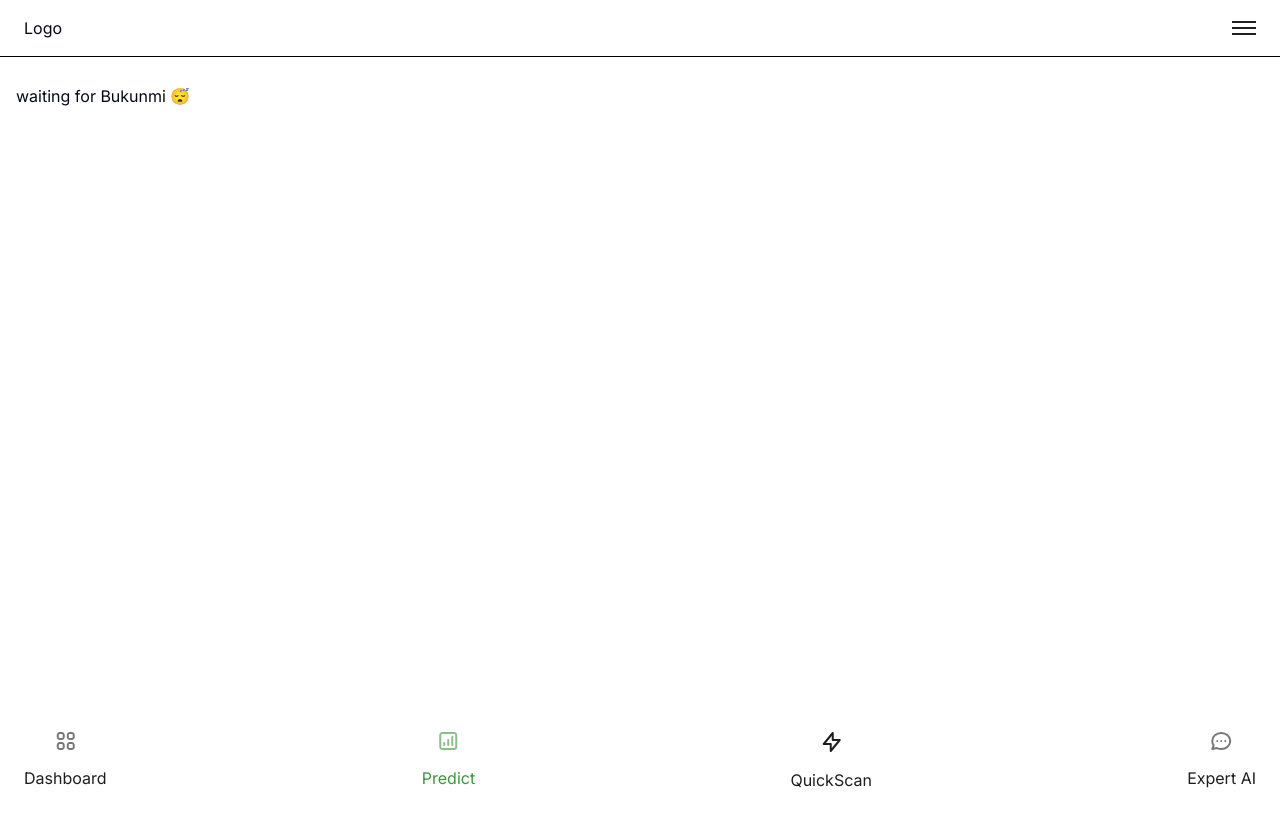
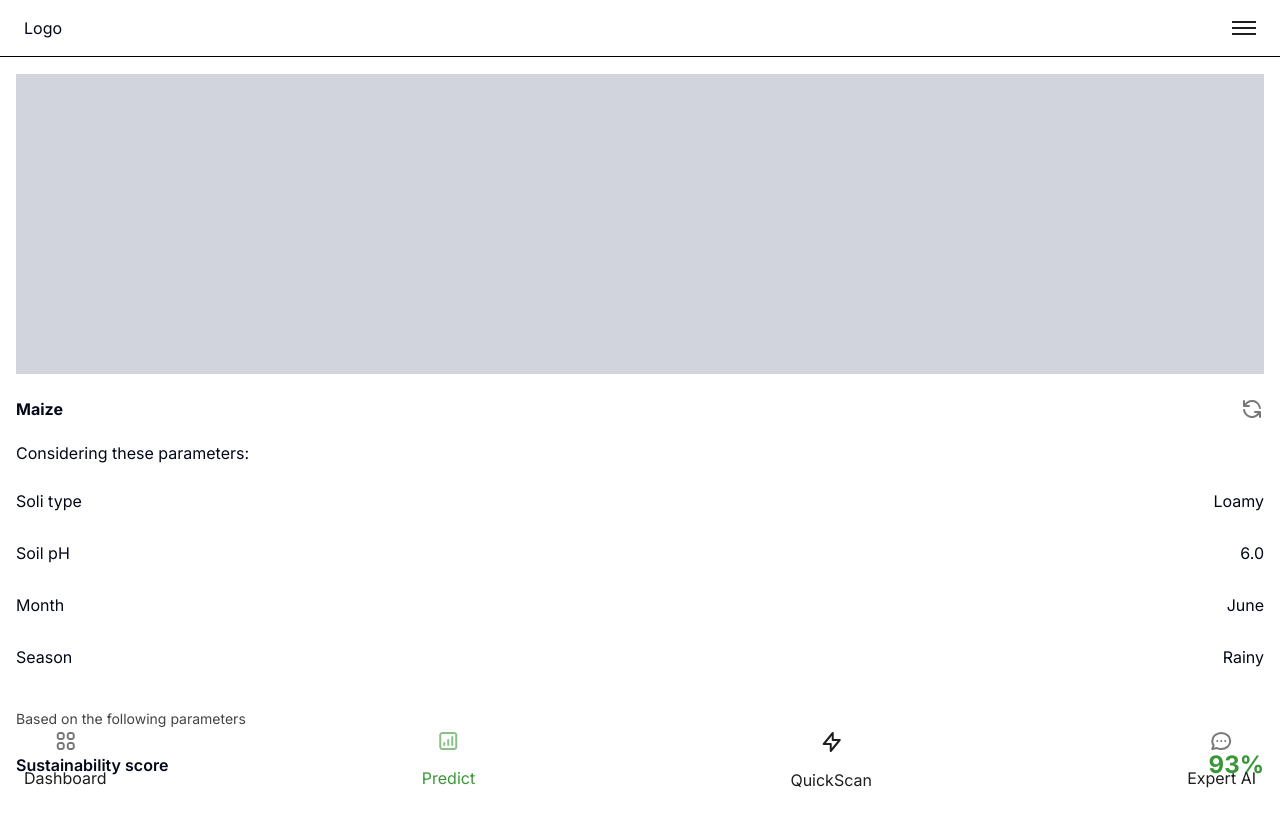
Before and after one commit to Enielect/agro-predict, a Next.js app: page /core/predict in a window 1280 px wide. Shown: the top 826 px of the page. Before the commit the page ends 800 px from the top, so only its background shows below. Built offline with nearby package versions, Linux system fonts and the light colour scheme.

Commit message:
Feat: implement the base design for preduct feature

```diff
--- /dev/null
+++ b/app/core/predict/components/DataOptions.tsx
@@ -0,0 +1,50 @@
+import React from "react";
+import PredictInput from "./PredictInput";
+import Button from "@/app/(auth)/_components/Button";
+
+const DataOptions = () => {
+  return (
+    <div>
+      <h2 className="font-semibold text-3xl py-4">Predict</h2>
+      <p>Enter the data of your selected paramters</p>
+      <div className="py-5 space-y-5">
+        <PredictInput
+          icon={null}
+          inputName="Crop Type"
+          label="Last Name"
+          placeholder="Enter your last name"
+          error={undefined}
+        />
+        <PredictInput
+          icon={null}
+          inputName="Crop Type"
+          label="Last Name"
+          placeholder="Enter your last name"
+          error={undefined}
+        />
+        <PredictInput
+          icon={null}
+          inputName="Crop Type"
+          label="Last Name"
+          placeholder="Enter your last name"
+          error={undefined}
+        />
+        <PredictInput
+          icon={null}
+          inputName="Crop Type"
+          label="Last Name"
+          placeholder="Enter your last name"
+          error={undefined}
+        />
+      </div>
+      <div className="space-y-4">
+        <Button style="active" type="submit">
+          Predict
+        </Button>
+        <Button style="guest">Edit Parameters</Button>
+      </div>
+    </div>
+  );
+};
+
+export default DataOptions;
--- /dev/null
+++ b/app/core/predict/components/ParameterOptions.tsx
@@ -0,0 +1,43 @@
+"use client";
+
+import React, { useState } from "react";
+
+const ParameterOptions = () => {
+  return (
+    <div>
+      <h2 className="text-3xl font-semibold py-3">Predict</h2>
+      <div className="py-3">
+        Select the parameters you want to use. Your can select more than one.
+      </div>
+      <div className="space-y-4 mb-6">
+        {Array(6)
+          .fill(0)
+          .map((ele, i) => (
+            <SelectOption key={i} description="placeholder text" />
+          ))}
+      </div>
+      <button className="bg-[#389738] w-full rounded-full text-center py-3 text-white">Proceed (4 Selected)</button>
+    </div>
+  );
+};
+
+function SelectOption({ description }: { description: string }) {
+  const [isChecked, SetIsChecked] = useState(false);
+  return (
+    <div
+      className={`flex justify-between py-3 px-4 rounded-md border ${
+        isChecked && "border-[#389738]"
+      } items-center`}
+    >
+      <span>{description}</span>
+      <input
+        type="checkbox"
+        value={Number(isChecked)}
+        onChange={() => SetIsChecked((c) => !c)}
+        className="accent-[#389738]"
+      />
+    </div>
+  );
+}
+
+export default ParameterOptions;
--- /dev/null
+++ b/app/core/predict/components/PredictDescription.tsx
@@ -0,0 +1,86 @@
+import Image from "next/image";
+import React, { ReactNode } from "react";
+
+const Refresh = () => {
+  return (
+    <svg
+      width="24"
+      height="24"
+      viewBox="0 0 24 24"
+      fill="none"
+      xmlns="http://www.w3.org/2000/svg"
+    >
+      <path
+        d="M4 4V9H4.582M4.582 9C5.24585 7.35813 6.43568 5.98291 7.96503 5.08986C9.49438 4.19681 11.2768 3.83641 13.033 4.06514C14.7891 4.29387 16.4198 5.0988 17.6694 6.35378C18.919 7.60876 19.7168 9.24286 19.938 11M4.582 9H9M20 20V15H19.419M19.419 15C18.7542 16.6409 17.564 18.015 16.0348 18.9073C14.5056 19.7995 12.7237 20.1595 10.9681 19.9309C9.21246 19.7022 7.5822 18.8979 6.33253 17.6437C5.08287 16.3896 4.28435 14.7564 4.062 13M19.419 15H15"
+        stroke="#1E1E1E"
+        stroke-opacity="0.6"
+        stroke-width="2"
+        stroke-linecap="round"
+        stroke-linejoin="round"
+      />
+    </svg>
+  );
+};
+
+const PredictDescription = () => {
+  return (
+    <div className="">
+      <div>
+        {/* <Image src="" alt="image" /> */}
+        <div className="w-full h-[300px] bg-gray-300"></div>
+      </div>
+      <div className="mt-[15px]">
+        <div className="space-y-3">
+          <Description
+            left={<span className="font-bold">Maize</span>}
+            right={<Refresh />}
+          />
+          <div className="text-[#444444]s">Considering these parameters:</div>
+        </div>
+        <div className="py-4 space-y-3">
+          <Description
+            left={<span className="">Soli type</span>}
+            right={<a className="">Loamy</a>}
+          />
+          <Description
+            left={<span className="">Soil pH</span>}
+            right={<a className="">6.0</a>}
+          />
+          <Description
+            left={<span className="">Month</span>}
+            right={<a className="">June</a>}
+          />
+          <Description
+            left={<span className="">Season</span>}
+            right={<a className="">Rainy</a>}
+          />
+        </div>
+        <div className="py-4 space-y-3">
+          <div className="text-sm text-[#444444]">
+            Based on the following parameters
+          </div>
+          <Description
+            left={<span className="font-semibold">Sustainability score</span>}
+            right={<span className="font-bold text-[#389738] text-2xl">93%</span>}
+          />
+        </div>
+      </div>
+    </div>
+  );
+};
+
+type DescriptionProp = {
+  left: ReactNode;
+  right: ReactNode;
+};
+
+function Description({ left, right }: DescriptionProp) {
+  return (
+    <div className="flex justify-between items-center py-2">
+      {left}
+      {right}
+    </div>
+  );
+}
+
+export default PredictDescription;
--- /dev/null
+++ b/app/core/predict/components/PredictInput.tsx
@@ -0,0 +1,46 @@
+"use client";
+
+import React, { useState } from "react";
+
+type PredictInputProp = {
+  inputName: string;
+  label: string;
+  placeholder: string;
+  type?: string;
+  error: number | undefined;
+  icon: React.ReactNode;
+};
+
+const PredictInput = ({
+  inputName,
+  label,
+  type,
+  icon,
+  placeholder,
+  error,
+}: PredictInputProp) => {
+  const [value, setValue] = useState("");
+  return (
+    <div className="space-y-3 relative">
+      <label className="block text-[#444444] " htmlFor={inputName}>
+        {label}
+      </label>
+      <input
+        type={type}
+        onChange={(e) => setValue(e.target.value)}
+        id={inputName}
+        name={inputName}
+        value={value}
+        placeholder={placeholder}
+        className={`${
+          typeof error !== "undefined" && value && "border border-red-600"
+        } ${
+          value && typeof error === "undefined" && "border border-green-500"
+        } w-full border bg-[#8B978B] bg-opacity-20 placeholder:text-opacity-60 outline-transparent placeholder:text-[#1E1E1E] rounded-full px-5 py-3 mt-1`}
+      />
+      <span className="absolute right-5 top-9">{icon}</span>
+    </div>
+  );
+};
+
+export default PredictInput;
--- a/app/core/predict/page.tsx
+++ b/app/core/predict/page.tsx
@@ -1,7 +1,18 @@
+import Predict from "@/components/Predict.Page";
 import React from "react";
+import ParameterOptions from "@/app/core/predict/components/ParameterOptions";
+import DataOptions from "@/app/core/predict/components/DataOptions";
+import PredictDescription from "./components/PredictDescription";
 
 const PredictPage = () => {
-  return <main className="min-h-full w-full mt-[40px] mx-4">waiting for Bukunmi 😴</main>;
+  return (
+    <main className="min-h-[100dvh] mt-[30px] mx-4">
+      {/* <Predict /> */}
+      {/* <ParameterOptions /> */}
+      {/* <DataOptions /> */}
+      <PredictDescription />
+    </main>
+  );
 };
 
 export default PredictPage;
```
